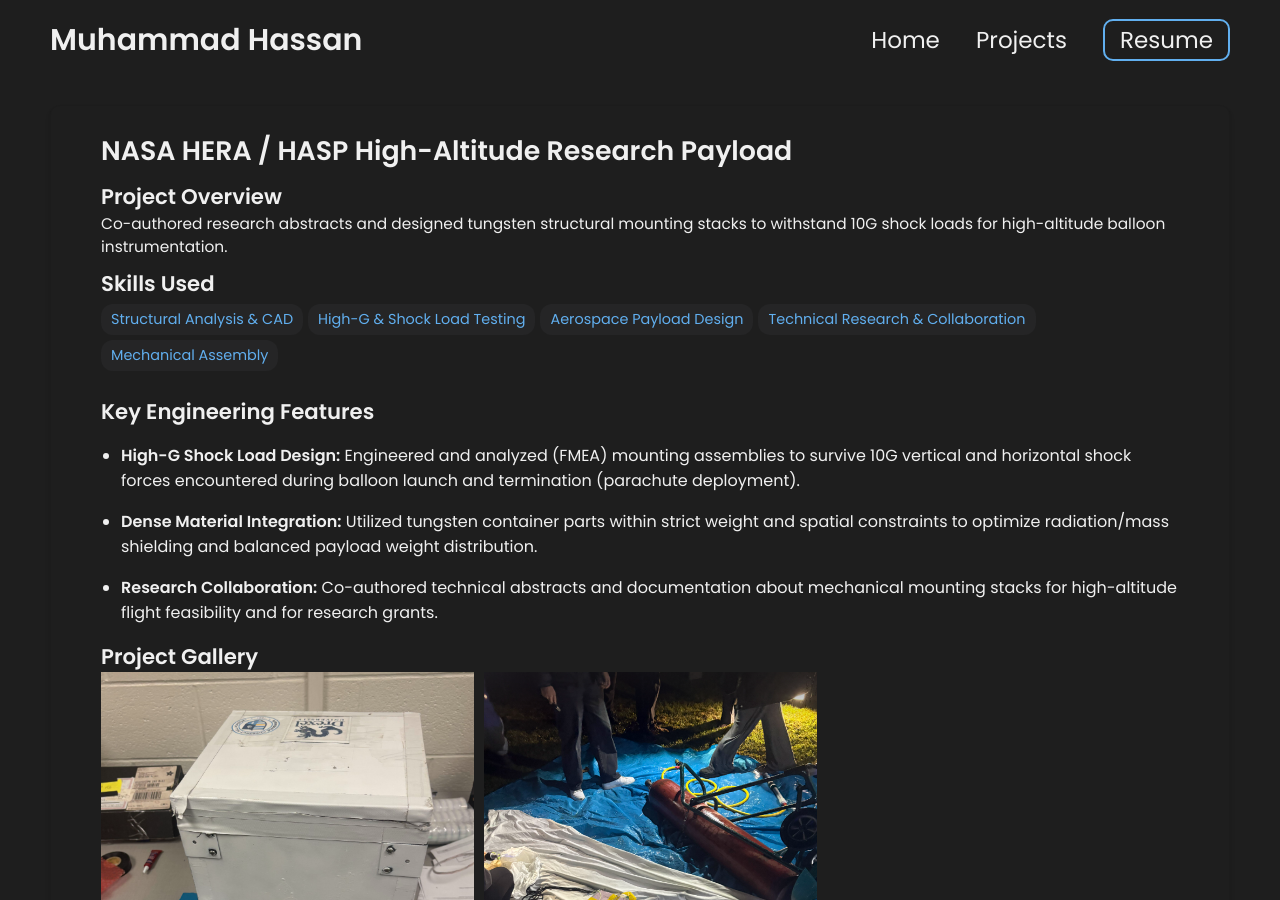
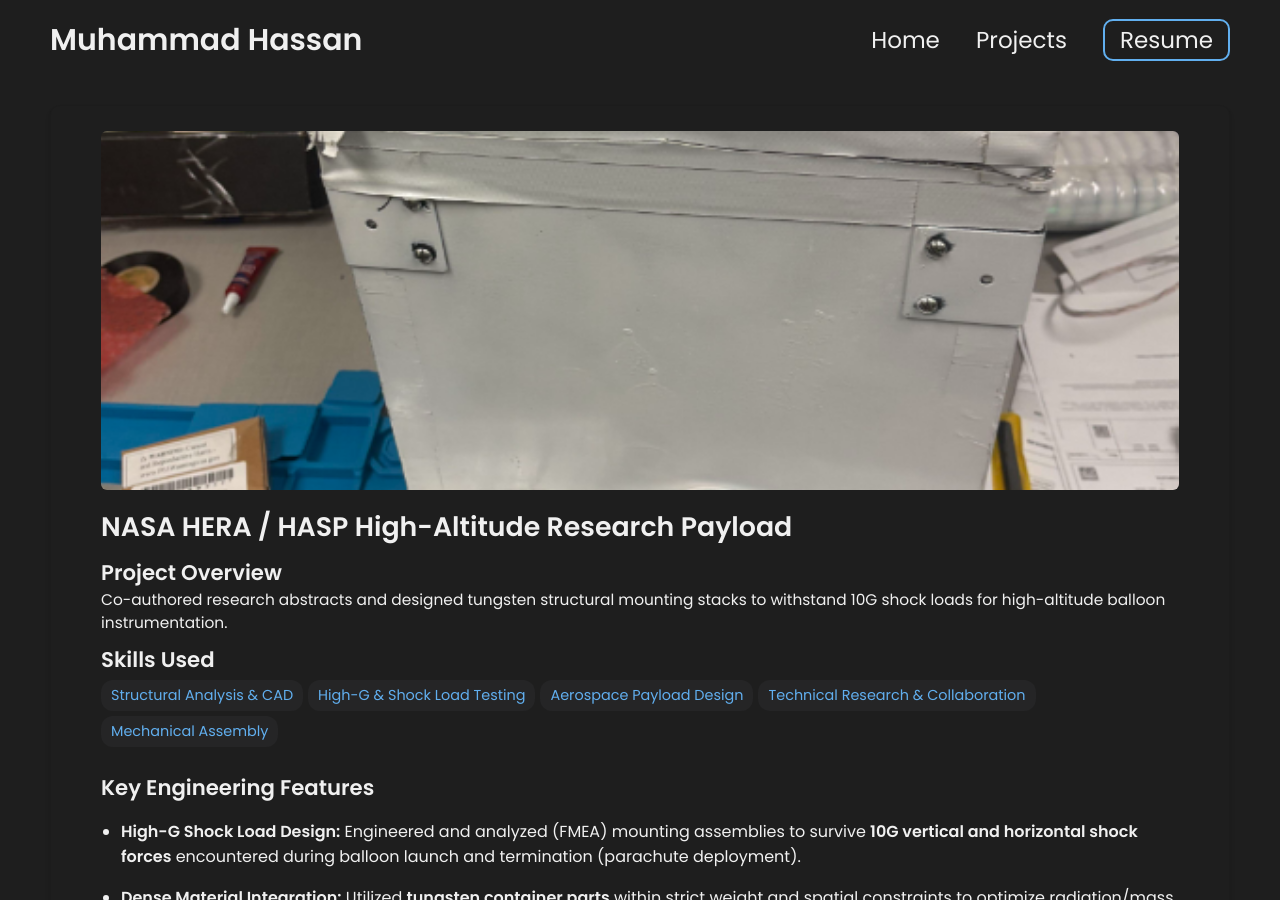
Before and after one commit to MuHasOfficial/MuHasOfficial.github.io, a Jekyll site: the page built from _projects/HASP/index.md, in a window 1280 px wide and 900 px high. Built offline with Jekyll 4.4.1, drawn with Linux system fonts in a browser that asks for light colours; some of the changed text lies outside the part shown.

Commit message:
Enhance descriptions of engineering features
Updated key engineering features for clarity and emphasis.

```diff
--- a/_projects/HASP/index.md
+++ b/_projects/HASP/index.md
@@ -9,12 +9,12 @@
   - Technical Research & Collaboration
   - Mechanical Assembly
 
+main-image: /hasp1.png
 ---
 
-
 ## Key Engineering Features
-- **High-G Shock Load Design:** Engineered and analyzed (FMEA) mounting assemblies to survive 10G vertical and horizontal shock forces encountered during balloon launch and termination (parachute deployment).
-- **Dense Material Integration:** Utilized tungsten container parts within strict weight and spatial constraints to optimize radiation/mass shielding and balanced payload weight distribution.
+- **High-G Shock Load Design:** Engineered and analyzed (FMEA) mounting assemblies to survive **10G vertical and horizontal shock forces** encountered during balloon launch and termination (parachute deployment).
+- **Dense Material Integration:** Utilized **tungsten container parts** within strict weight and spatial constraints to optimize radiation/mass shielding and balanced payload weight distribution.
 - **Research Collaboration:** Co-authored technical abstracts and documentation about mechanical mounting stacks for high-altitude flight feasibility and for research grants.
 
 ## Project Gallery
```
